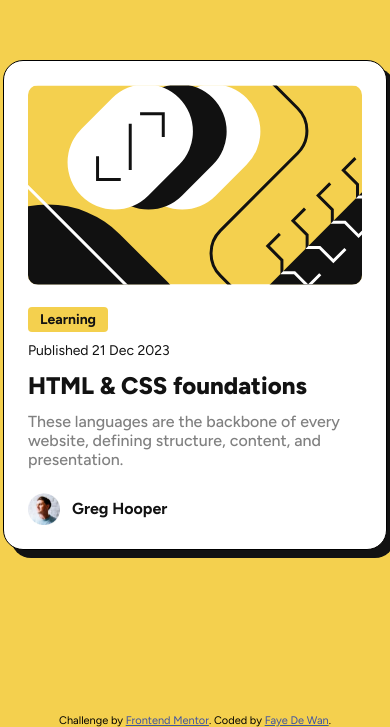
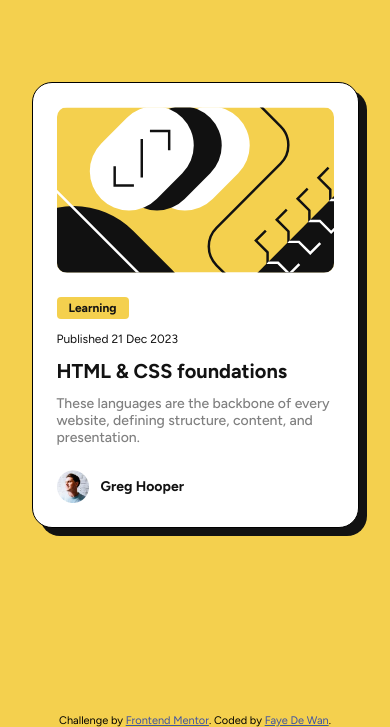
Before and after one commit to FayeVinyl/FM-blog-preview-card, a plain HTML site: page index.html in a window 390 px wide. Shown: the part 117-844 px from the top of the page. Drawn offline with Linux system fonts and the light colour scheme.

Commit message:
responsive font styling

```diff
--- a/styles.css
+++ b/styles.css
@@ -1,13 +1,3 @@
-/*<uniquifier>: Use a unique and descriptive class name
-<weight>: Use a value from 300 to 900*/
-
-.figtree {
-  font-family: "Figtree", sans-serif;
-  font-optical-sizing: auto;
-  font-weight: 500;
-  font-style: normal;
-}
-
 /*  variables */
 :root {
   --yellow: hsl(47, 88%, 63%);
@@ -29,14 +19,14 @@ body {
   align-items: center;
   justify-content: center;
   font-family: "Figtree", sans-serif;
+  font-size: 16px;
   background-color: var(--yellow);
-  max-width: 1440px;
 }
 
 .card {
   background-color: var(--white);
   color: var(--black);
-  max-width: 384px;
+  width: clamp(327px, 2vw, 384px);
   border-radius: 8px;
   display: flex;
   flex-direction: column;
@@ -62,24 +52,30 @@ p span {
   background-color: var(--yellow);
   padding: 4px 12px;
   font-weight: 700;
-  font-size: 14px;
+  font-size: clamp(.75rem, 2vw, .875rem);
   border-radius: 4px;
 }
 
 .publish-date {
   padding-top: 12px;
-  font-size: 14px;
+  font-size: clamp(.75rem, 2vw, .875rem);
 }
 
 h1 {
   padding: 12px 0;
-  font-weight: 800;
-  font-size: 24px;
+  font-weight: 700;
+  font-size: clamp(1.25rem, 1.75vw, 1.5rem);
+}
+
+h1:hover {
+  color: var(--yellow);
+  cursor: pointer;
 }
 
 .description {
   color: var(--grey);
   font-weight: 500;
+  font-size: clamp(.875rem, 2vw, 1rem);
 }
 
 .author {
@@ -93,6 +89,7 @@ h1 {
   align-self: center;
   font-weight: 700;
   padding-left: 12px;
+  font-size: .875rem
 }
 
 footer {
```
